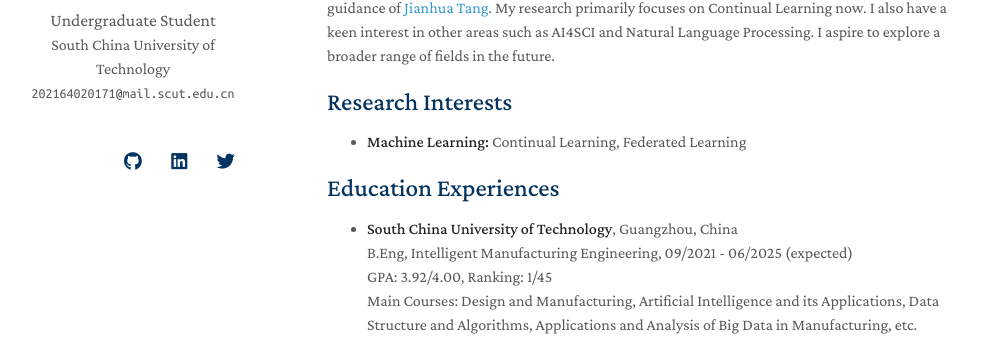
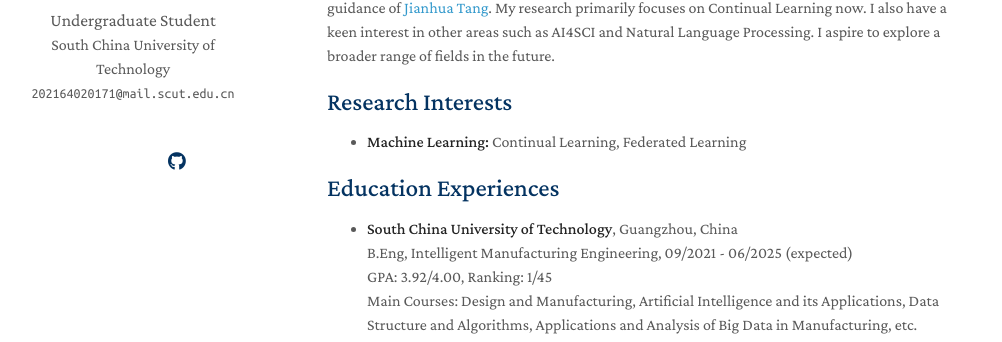
Before and after one commit to ivy3h/ivy3h.github.io, a Jekyll site: the page built from index.md, in a window 1280 px wide. Shown: the part 233-575 px from the top of the page, without its empty margins (143-1145 px from the left). Built offline with Jekyll 4.4.1, drawn with Linux system fonts in a browser that asks for light colours; nearby versions of some CDN libraries; a style sheet for code colours, icons or effects is not loaded; our own code applies the rules of GitHub Pages for plain Markdown files.

Commit message:
Update homepage.html

```diff
--- a/_layouts/homepage.html
+++ b/_layouts/homepage.html
@@ -78,17 +78,6 @@
         </a>
         {% endif %}
 
-        {% if site.linkedin %}
-        <a style="margin: 0 5px 0 0" href="{{ site.linkedin }}">
-          <i class="fab fa-linkedin"></i>
-        </a>
-        {% endif %}
-
-        {% if site.twitter %}
-        <a style="margin: 0 0 0 0" href="{{ site.twitter }}">
-          <i class="fab fa-twitter"></i>
-        </a>
-        {% endif %}
         </div>
         <br>
 
```
